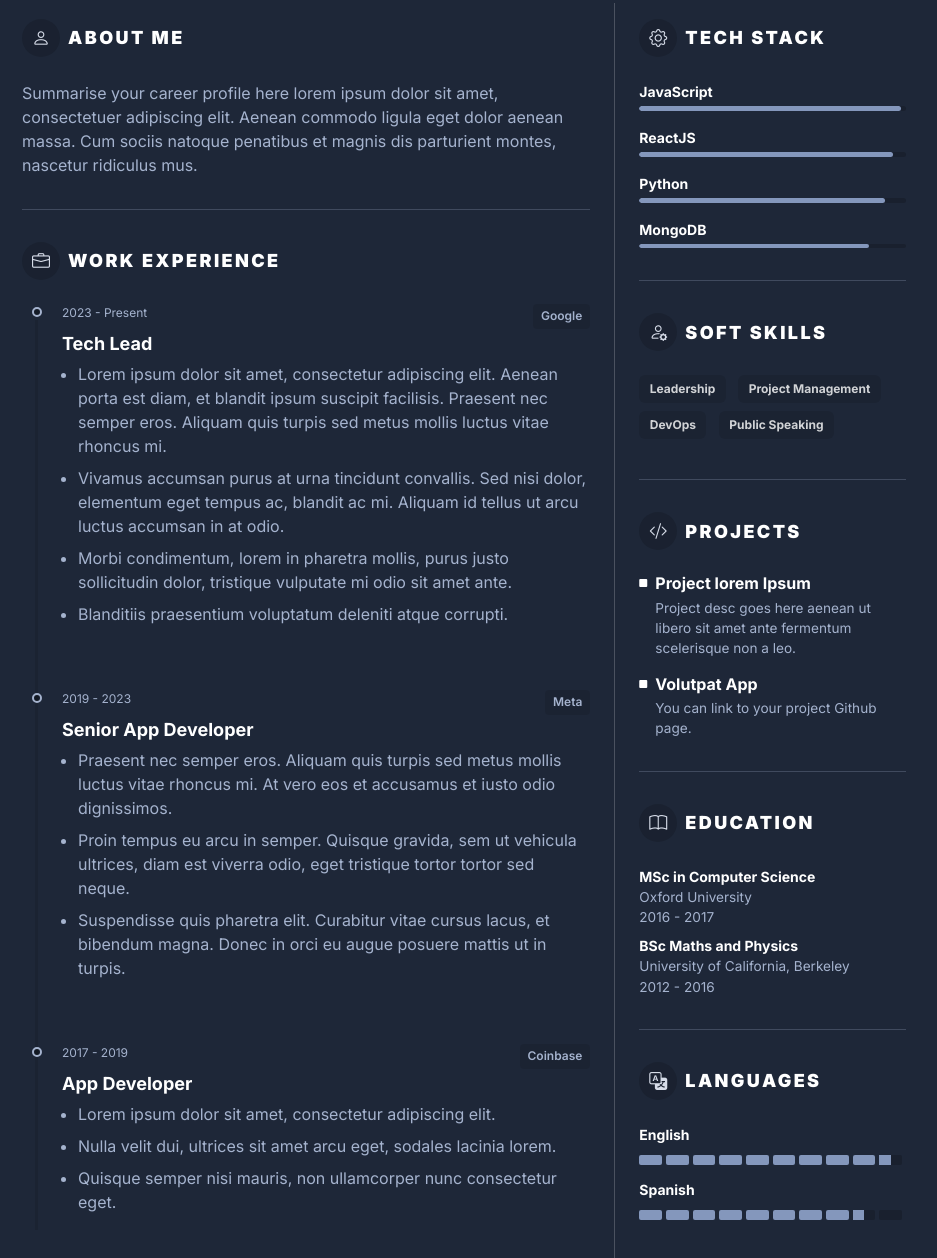
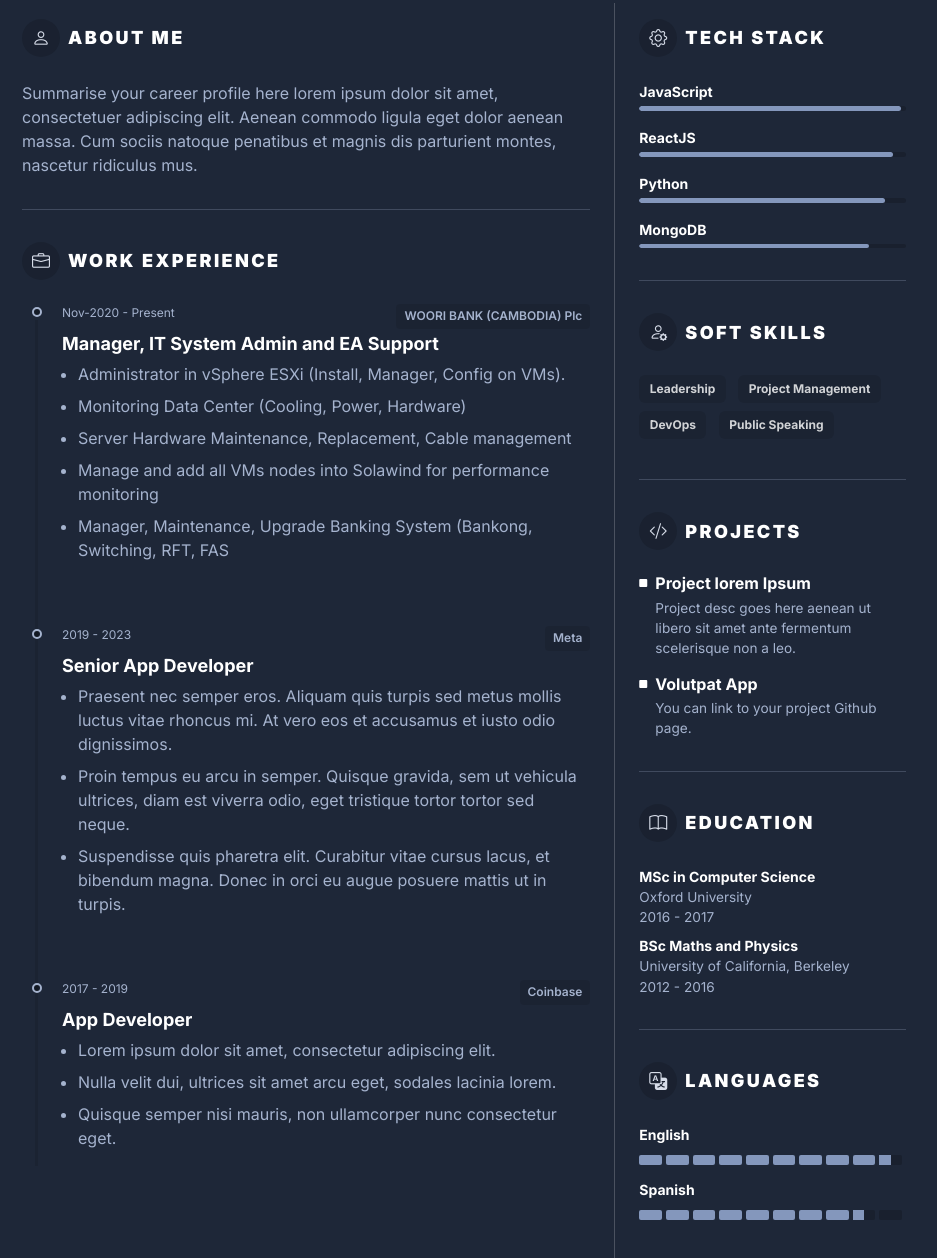
Before and after one commit to sophatsaom/sophatsaom.github.io, a plain HTML site: page index.html in a window 1280 px wide. Shown: the part 449-1707 px from the top of the page, without its empty margins (176-1113 px from the left). Drawn offline with nearby package versions, Linux system fonts and the light colour scheme.

Commit message:
Update index.html

```diff
--- a/index.html
+++ b/index.html
@@ -89,21 +89,21 @@
 											    <div class="resume-timeline-item-header mb-2">
 
 												    <div class="resume-position-meta d-flex justify-content-between mb-1">
-													    <div class="resume-position-time">2023 - Present</div>
-													    <div class="resume-company-name">Google</div>
+													    <div class="resume-position-time">Nov-2020 - Present</div>
+													    <div class="resume-company-name">WOORI BANK (CAMBODIA) Plc</div>
 												    </div>
-											        <h3 class="resume-position-title mb-1">Tech Lead</h3>
+											        <h3 class="resume-position-title mb-1">Manager, IT System Admin and EA Support</h3>
 
 											    </div><!--//resume-timeline-item-header-->
 											    <div class="resume-timeline-item-desc">
 
 
 												    <ul class="resume-timeline-list">
-													    <li>Lorem ipsum dolor sit amet, consectetur adipiscing elit. Aenean porta est diam, et blandit ipsum suscipit facilisis. Praesent nec semper eros. Aliquam quis turpis sed metus mollis luctus vitae rhoncus mi. </li>
-													    <li>Vivamus accumsan purus at urna tincidunt convallis. Sed nisi dolor, elementum eget tempus ac, blandit ac mi. Aliquam id tellus ut arcu luctus accumsan in at odio. </li>
-
-													    <li>Morbi condimentum, lorem in pharetra mollis, purus justo sollicitudin dolor, tristique vulputate mi odio sit amet ante.</li>
-													    <li>Blanditiis praesentium voluptatum deleniti atque corrupti.</li>
+													    <li>Administrator in vSphere ESXi (Install, Manager, Config on VMs). </li>
+													    <li>Monitoring Data Center (Cooling, Power, Hardware)</li>
+													    <li>Server Hardware Maintenance, Replacement, Cable management</li>
+														<li>Manage and add all VMs nodes into Solawind for performance monitoring</li>
+														<li>Manager, Maintenance, Upgrade Banking System (Bankong, Switching, RFT, FAS</li>
 												    </ul>
 
 											    </div><!--//resume-timeline-item-desc-->
```
